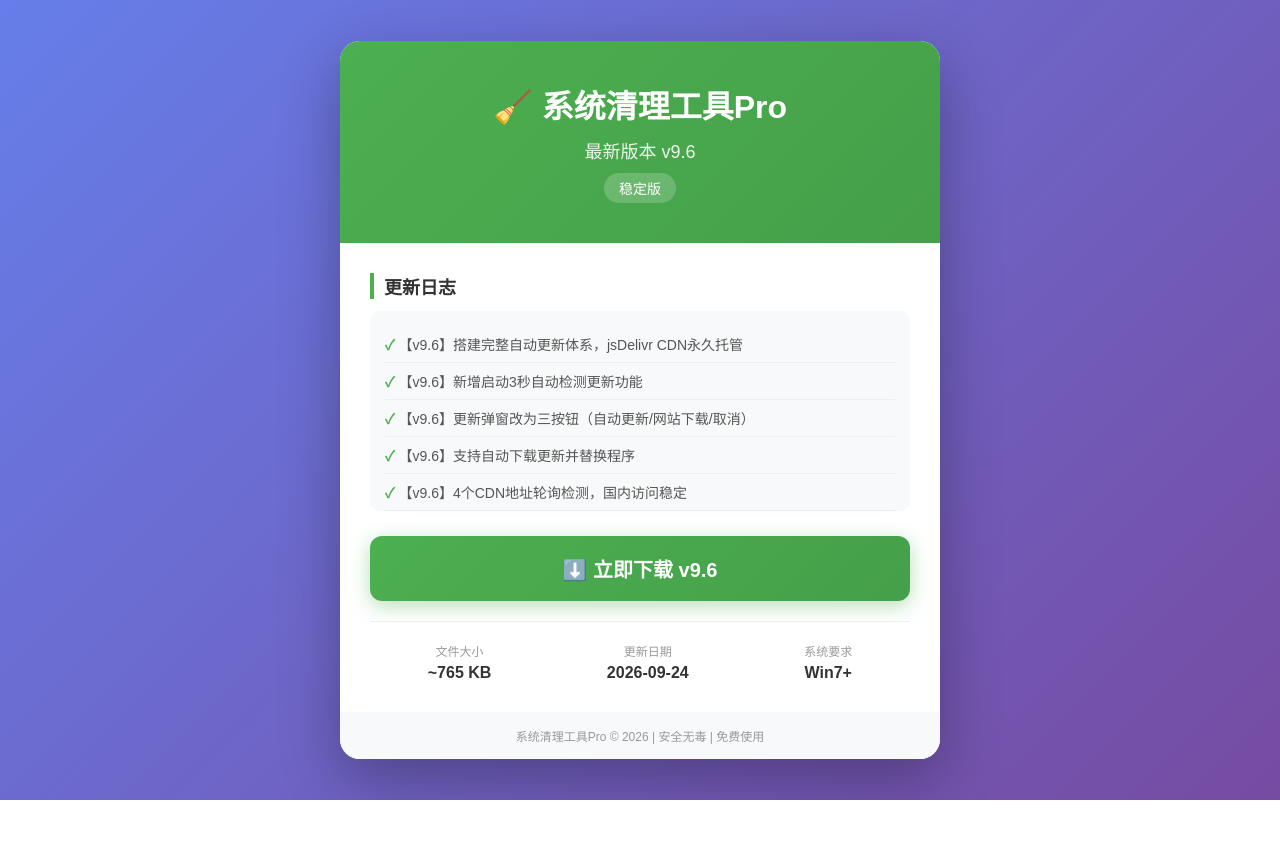
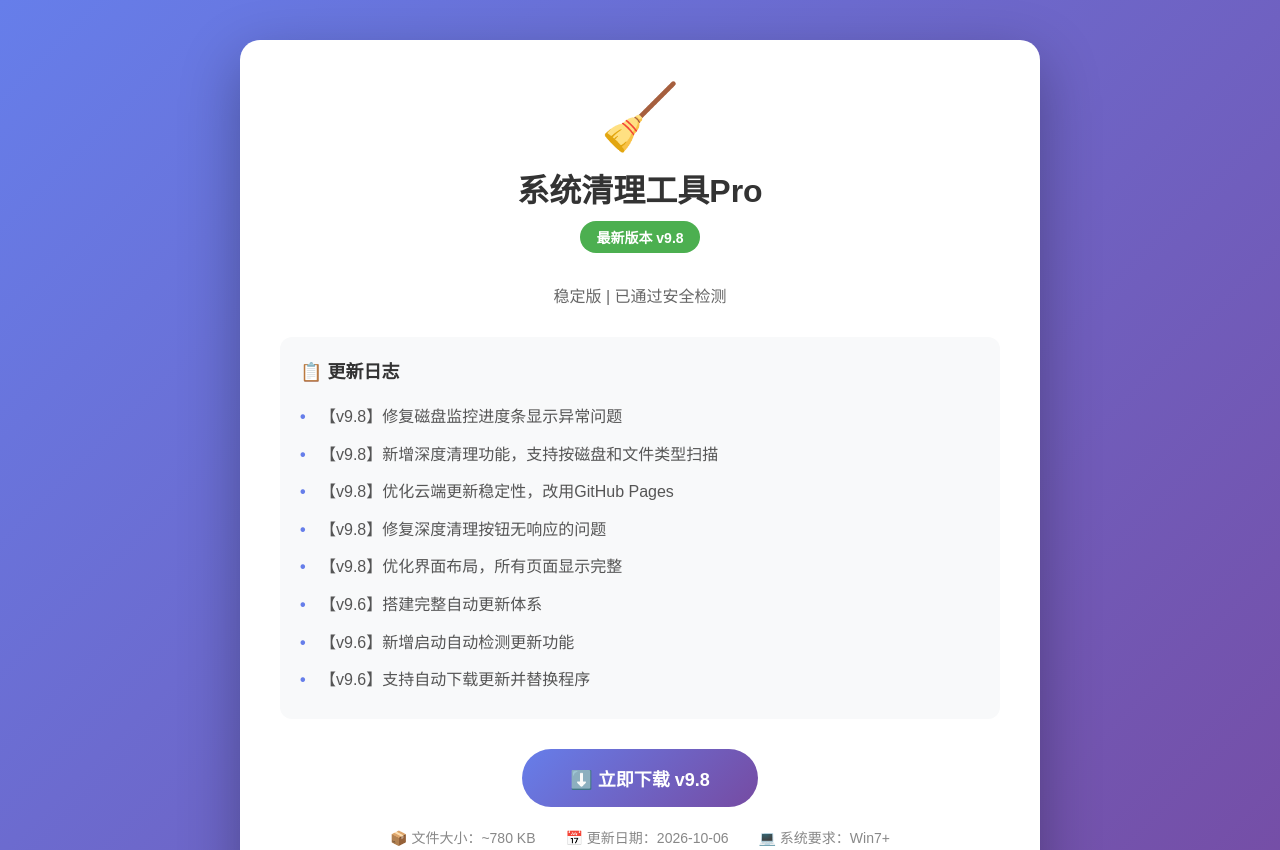
Before and after one commit to wan401/win, a plain HTML site: page index.html in a window 1280 px wide. Shown: the top 850 px of the page. Before the commit the page ends 800 px from the top, so only its background shows below. Drawn offline with Linux system fonts and the light colour scheme.

Commit message:
Add files via upload

```diff
--- a/index.html
+++ b/index.html
@@ -11,174 +11,153 @@
             box-sizing: border-box;
         }
         body {
-            font-family: "微软雅黑", "Microsoft YaHei", sans-serif;
+            font-family: "Microsoft YaHei", "PingFang SC", sans-serif;
             background: linear-gradient(135deg, #667eea 0%, #764ba2 100%);
             min-height: 100vh;
-            display: flex;
-            justify-content: center;
-            align-items: center;
-            padding: 20px;
+            padding: 40px 20px;
         }
         .container {
+            max-width: 800px;
+            margin: 0 auto;
+        }
+        .card {
             background: white;
             border-radius: 20px;
+            padding: 40px;
             box-shadow: 0 20px 60px rgba(0,0,0,0.3);
-            max-width: 600px;
-            width: 100%;
-            overflow: hidden;
         }
         .header {
-            background: linear-gradient(135deg, #4CAF50 0%, #45a049 100%);
-            color: white;
-            padding: 40px 30px;
             text-align: center;
+            margin-bottom: 30px;
         }
-        .header h1 {
+        .icon {
+            font-size: 64px;
+            margin-bottom: 10px;
+        }
+        h1 {
+            color: #333;
             font-size: 32px;
             margin-bottom: 10px;
         }
-        .header .version {
-            font-size: 18px;
-            opacity: 0.9;
-        }
-        .header .badge {
+        .version-badge {
             display: inline-block;
-            background: rgba(255,255,255,0.2);
-            padding: 5px 15px;
+            background: #4caf50;
+            color: white;
+            padding: 6px 16px;
             border-radius: 20px;
             font-size: 14px;
-            margin-top: 10px;
+            font-weight: bold;
         }
-        .content {
-            padding: 30px;
-        }
-        .section {
-            margin-bottom: 25px;
-        }
-        .section h2 {
-            font-size: 18px;
-            color: #333;
-            margin-bottom: 12px;
-            padding-left: 10px;
-            border-left: 4px solid #4CAF50;
+        .version-info {
+            text-align: center;
+            color: #666;
+            margin-bottom: 30px;
+            font-size: 16px;
         }
         .changelog {
             background: #f8f9fa;
-            border-radius: 10px;
-            padding: 15px;
-            max-height: 200px;
-            overflow-y: auto;
+            border-radius: 12px;
+            padding: 20px;
+            margin-bottom: 30px;
+        }
+        .changelog h3 {
+            color: #333;
+            margin-bottom: 15px;
+            font-size: 18px;
+        }
+        .changelog ul {
+            list-style: none;
         }
         .changelog li {
-            list-style: none;
-            padding: 8px 0;
-            border-bottom: 1px solid #eee;
             color: #555;
-            font-size: 14px;
+            padding: 6px 0;
+            padding-left: 20px;
+            position: relative;
+            line-height: 1.6;
         }
-        .changelog li:last-child {
-            border-bottom: none;
+        .changelog li:before {
+            content: "•";
+            color: #667eea;
+            font-weight: bold;
+            position: absolute;
+            left: 0;
         }
-        .changelog li::before {
-            content: "✓ ";
-            color: #4CAF50;
-            font-weight: bold;
+        .download-section {
+            text-align: center;
+            margin-bottom: 30px;
         }
         .download-btn {
-            display: block;
-            width: 100%;
-            padding: 18px;
-            background: linear-gradient(135deg, #4CAF50 0%, #45a049 100%);
+            display: inline-block;
+            background: linear-gradient(135deg, #667eea 0%, #764ba2 100%);
             color: white;
-            text-align: center;
+            padding: 16px 48px;
+            border-radius: 50px;
             text-decoration: none;
-            border-radius: 12px;
-            font-size: 20px;
+            font-size: 18px;
             font-weight: bold;
             transition: transform 0.2s, box-shadow 0.2s;
-            box-shadow: 0 5px 20px rgba(76, 175, 80, 0.4);
         }
         .download-btn:hover {
             transform: translateY(-2px);
-            box-shadow: 0 8px 25px rgba(76, 175, 80, 0.5);
+            box-shadow: 0 10px 30px rgba(102, 126, 234, 0.4);
         }
-        .download-btn:active {
-            transform: translateY(0);
-        }
-        .info {
+        .file-info {
             display: flex;
-            justify-content: space-around;
+            justify-content: center;
+            gap: 30px;
             margin-top: 20px;
-            padding-top: 20px;
-            border-top: 1px solid #eee;
-        }
-        .info-item {
-            text-align: center;
-        }
-        .info-item .label {
-            font-size: 12px;
-            color: #999;
-            margin-bottom: 5px;
-        }
-        .info-item .value {
-            font-size: 16px;
-            color: #333;
-            font-weight: bold;
+            color: #888;
+            font-size: 14px;
         }
         .footer {
             text-align: center;
-            padding: 15px;
-            background: #f8f9fa;
             color: #999;
-            font-size: 12px;
+            font-size: 13px;
+            margin-top: 30px;
+            padding-top: 20px;
+            border-top: 1px solid #eee;
         }
     </style>
 </head>
 <body>
     <div class="container">
-        <div class="header">
-            <h1>🧹 系统清理工具Pro</h1>
-            <div class="version">最新版本 v9.6</div>
-            <div class="badge">稳定版</div>
-        </div>
-        <div class="content">
-            <div class="section">
-                <h2>更新日志</h2>
-                <ul class="changelog">
-                    <li>【v9.6】搭建完整自动更新体系，jsDelivr CDN永久托管</li>
-                    <li>【v9.6】新增启动3秒自动检测更新功能</li>
-                    <li>【v9.6】更新弹窗改为三按钮（自动更新/网站下载/取消）</li>
+        <div class="card">
+            <div class="header">
+                <div class="icon">🧹</div>
+                <h1>系统清理工具Pro</h1>
+                <div class="version-badge">最新版本 v9.8</div>
+            </div>
+
+            <div class="version-info">
+                稳定版 | 已通过安全检测
+            </div>
+
+            <div class="changelog">
+                <h3>📋 更新日志</h3>
+                <ul>
+                    <li>【v9.8】修复磁盘监控进度条显示异常问题</li>
+                    <li>【v9.8】新增深度清理功能，支持按磁盘和文件类型扫描</li>
+                    <li>【v9.8】优化云端更新稳定性，改用GitHub Pages</li>
+                    <li>【v9.8】修复深度清理按钮无响应的问题</li>
+                    <li>【v9.8】优化界面布局，所有页面显示完整</li>
+                    <li>【v9.6】搭建完整自动更新体系</li>
+                    <li>【v9.6】新增启动自动检测更新功能</li>
                     <li>【v9.6】支持自动下载更新并替换程序</li>
-                    <li>【v9.6】4个CDN地址轮询检测，国内访问稳定</li>
-                    <li>修复版本更新弹窗不显示的问题</li>
-                    <li>加入启动自动检测更新功能</li>
-                    <li>支持自动下载更新并替换程序</li>
-                    <li>优化Gitee版本检测稳定性</li>
-                    <li>修复窗口拖拽内容不自适应的问题</li>
-                    <li>加入更多清理选项</li>
-                    <li>优化界面显示效果</li>
                 </ul>
             </div>
-            <a href="https://raw.githubusercontent.com/wan401/win/main/SystemCleanerPro.exe" class="download-btn" download>
-                ⬇️ 立即下载 v9.6
-            </a>
-            <div class="info">
-                <div class="info-item">
-                    <div class="label">文件大小</div>
-                    <div class="value">~765 KB</div>
-                </div>
-                <div class="info-item">
-                    <div class="label">更新日期</div>
-                    <div class="value">2026-09-24</div>
-                </div>
-                <div class="info-item">
-                    <div class="label">系统要求</div>
-                    <div class="value">Win7+</div>
+
+            <div class="download-section">
+                <a href="SystemCleanerPro.exe" class="download-btn">⬇️ 立即下载 v9.8</a>
+                <div class="file-info">
+                    <div>📦 文件大小：~780 KB</div>
+                    <div>📅 更新日期：2026-10-06</div>
+                    <div>💻 系统要求：Win7+</div>
                 </div>
             </div>
-        </div>
-        <div class="footer">
-            系统清理工具Pro © 2026 | 安全无毒 | 免费使用
+
+            <div class="footer">
+                系统清理工具Pro © 2026 | 安全无毒 | 免费使用
+            </div>
         </div>
     </div>
 </body>
```
